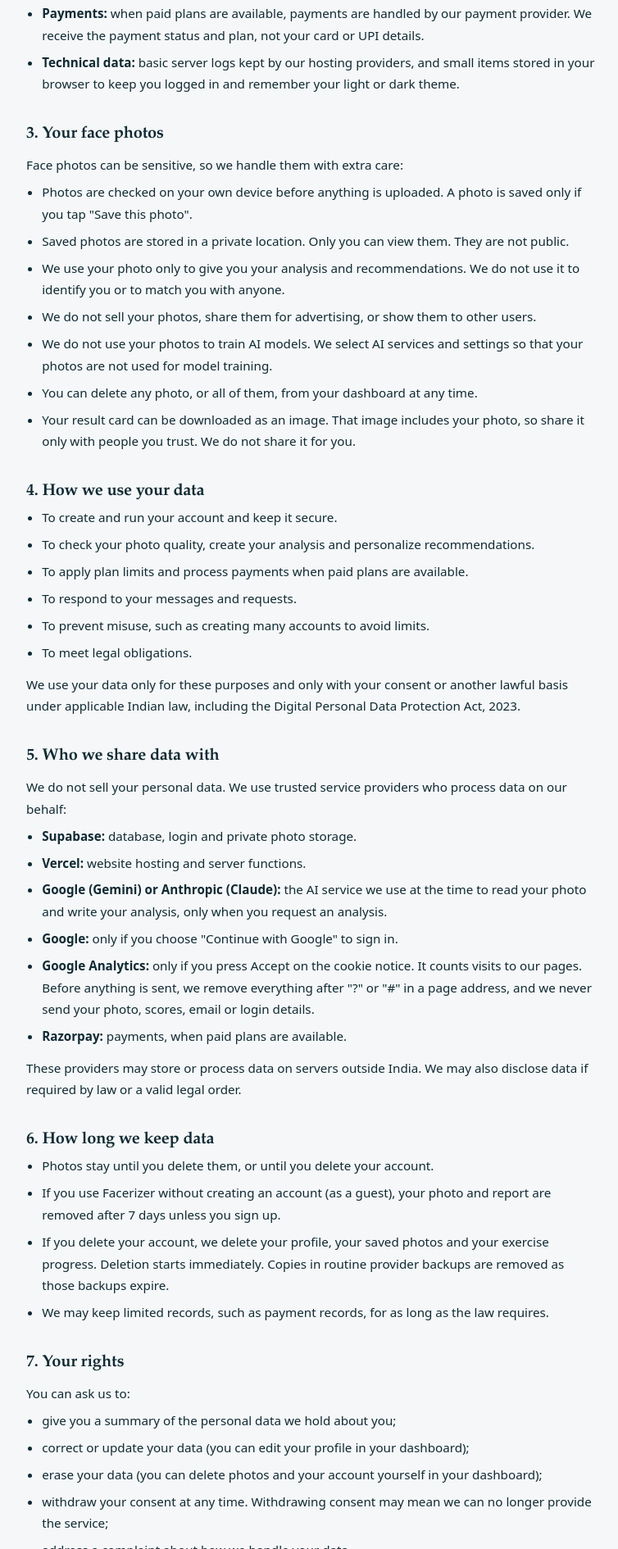
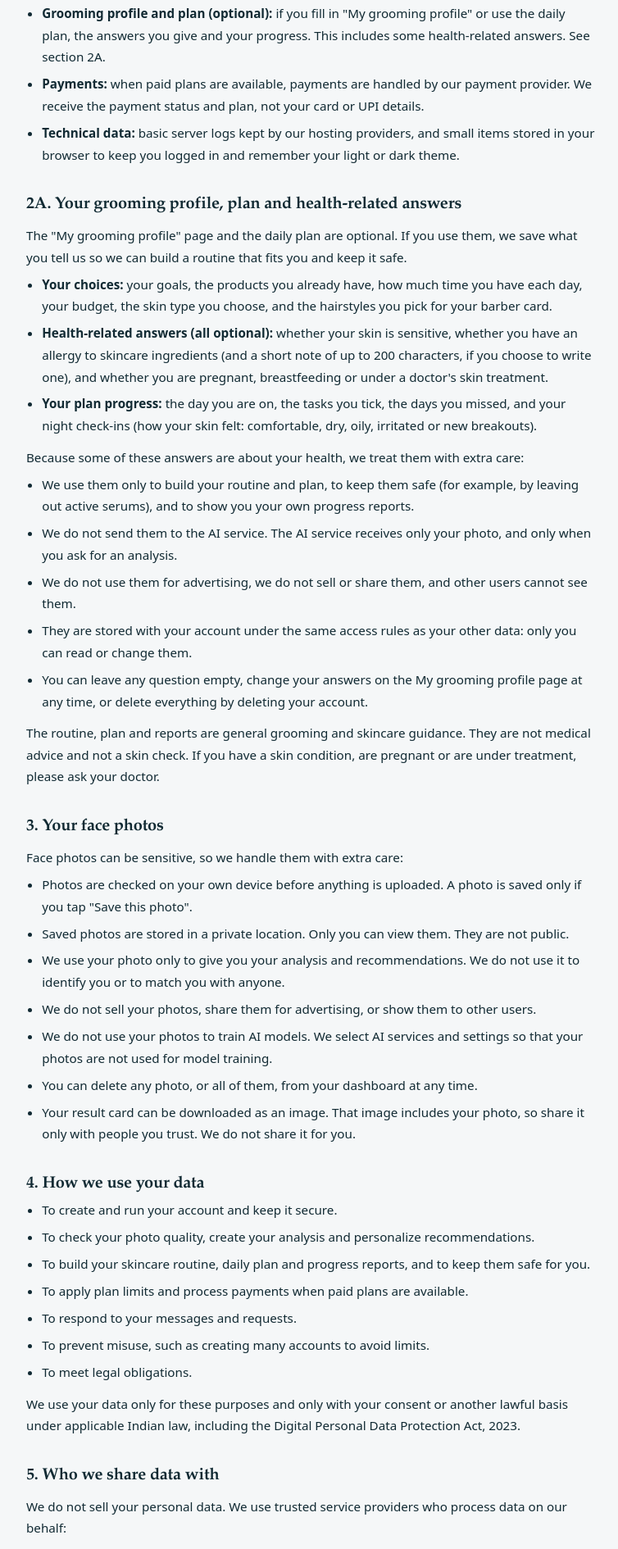
Before and after one commit to s1a2c3-spec/Facerizer, a plain HTML site: page privacy.html in a window 1280 px wide. Shown: the part 910-2800 px from the top of the page at 82% size, without its empty margins (260-1014 px from the left). Drawn offline with Linux system fonts and the light colour scheme.

Commit message:
Add files via upload

```diff
--- a/privacy.html
+++ b/privacy.html
@@ -19,7 +19,7 @@
 </header>
 <main class="legal">
 <h1>Privacy Policy</h1>
-<p class="updated">Last updated: 14 November 2026</p>
+<p class="updated">Last updated: 20 November 2026</p>
 
 <p>Facerizer is an AI grooming and style coach. This policy explains what personal data we collect, why we collect it, who we share it with, and the choices you have. We have written it in plain language. If something is unclear, please contact us.</p>
 
@@ -34,9 +34,27 @@
   <li><strong>Face photos:</strong> only the photos you choose to save for analysis (see section 3).</li>
   <li><strong>Analysis results:</strong> when the analysis feature is available, the reports we create from your photos. Each report also keeps five spots (positions on your photo, like "eyes" or "jawline") that we use to place the numbered labels on your result card. We do not save a full map of your face.</li>
   <li><strong>Exercise progress (optional):</strong> if you are logged in and use the Face exercises page, the days you mark as done and the exercises you tick. This is stored with your account so you can see it on any device.</li>
+  <li><strong>Grooming profile and plan (optional):</strong> if you fill in "My grooming profile" or use the daily plan, the answers you give and your progress. This includes some health-related answers. See section 2A.</li>
   <li><strong>Payments:</strong> when paid plans are available, payments are handled by our payment provider. We receive the payment status and plan, not your card or UPI details.</li>
   <li><strong>Technical data:</strong> basic server logs kept by our hosting providers, and small items stored in your browser to keep you logged in and remember your light or dark theme.</li>
 </ul>
+
+<h2 id="grooming-profile">2A. Your grooming profile, plan and health-related answers</h2>
+<p>The "My grooming profile" page and the daily plan are optional. If you use them, we save what you tell us so we can build a routine that fits you and keep it safe.</p>
+<ul>
+  <li><strong>Your choices:</strong> your goals, the products you already have, how much time you have each day, your budget, the skin type you choose, and the hairstyles you pick for your barber card.</li>
+  <li><strong>Health-related answers (all optional):</strong> whether your skin is sensitive, whether you have an allergy to skincare ingredients (and a short note of up to 200 characters, if you choose to write one), and whether you are pregnant, breastfeeding or under a doctor's skin treatment.</li>
+  <li><strong>Your plan progress:</strong> the day you are on, the tasks you tick, the days you missed, and your night check-ins (how your skin felt: comfortable, dry, oily, irritated or new breakouts).</li>
+</ul>
+<p>Because some of these answers are about your health, we treat them with extra care:</p>
+<ul>
+  <li>We use them only to build your routine and plan, to keep them safe (for example, by leaving out active serums), and to show you your own progress reports.</li>
+  <li>We do not send them to the AI service. The AI service receives only your photo, and only when you ask for an analysis.</li>
+  <li>We do not use them for advertising, we do not sell or share them, and other users cannot see them.</li>
+  <li>They are stored with your account under the same access rules as your other data: only you can read or change them.</li>
+  <li>You can leave any question empty, change your answers on the My grooming profile page at any time, or delete everything by deleting your account.</li>
+</ul>
+<p>The routine, plan and reports are general grooming and skincare guidance. They are not medical advice and not a skin check. If you have a skin condition, are pregnant or are under treatment, please ask your doctor.</p>
 
 <h2>3. Your face photos</h2>
 <p>Face photos can be sensitive, so we handle them with extra care:</p>
@@ -54,6 +72,7 @@
 <ul>
   <li>To create and run your account and keep it secure.</li>
   <li>To check your photo quality, create your analysis and personalize recommendations.</li>
+  <li>To build your skincare routine, daily plan and progress reports, and to keep them safe for you.</li>
   <li>To apply plan limits and process payments when paid plans are available.</li>
   <li>To respond to your messages and requests.</li>
   <li>To prevent misuse, such as creating many accounts to avoid limits.</li>
@@ -76,8 +95,9 @@
 <h2>6. How long we keep data</h2>
 <ul>
   <li>Photos stay until you delete them, or until you delete your account.</li>
-  <li>If you use Facerizer without creating an account (as a guest), your photo and report are removed after 7 days unless you sign up.</li>
-  <li>If you delete your account, we delete your profile, your saved photos and your exercise progress. Deletion starts immediately. Copies in routine provider backups are removed as those backups expire.</li>
+  <li>If you use Facerizer without creating an account (as a guest), your photo, report and any answers you gave are removed after 7 days unless you sign up.</li>
+  <li>Your grooming profile, plan progress and night check-ins stay until you change or delete them, or delete your account.</li>
+  <li>If you delete your account, we delete your profile, your saved photos, your exercise progress, and your grooming profile, plan progress and check-ins. Deletion starts immediately. Copies in routine provider backups are removed as those backups expire.</li>
   <li>We may keep limited records, such as payment records, for as long as the law requires.</li>
 </ul>
 
@@ -85,7 +105,7 @@
 <p>You can ask us to:</p>
 <ul>
   <li>give you a summary of the personal data we hold about you;</li>
-  <li>correct or update your data (you can edit your profile in your dashboard);</li>
+  <li>correct or update your data (you can edit your profile in your dashboard, and your grooming answers on the My grooming profile page);</li>
   <li>erase your data (you can delete photos and your account yourself in your dashboard);</li>
   <li>withdraw your consent at any time. Withdrawing consent may mean we can no longer provide the service;</li>
   <li>address a complaint about how we handle your data.</li>
--- a/profile.css
+++ b/profile.css
@@ -4,6 +4,7 @@
 .pf-set legend { padding: 0 0.4rem; font: 600 1.1rem var(--serif); }
 .pf-help { margin: 0.2rem 0 0; font-size: 0.9rem; color: var(--muted-fg); line-height: 1.5; }
 .pf-set .fzr-chs { margin-top: 0.7rem; }
+.pf-privlink { display: inline-flex; align-items: center; min-height: 2.75rem; color: var(--primary); font-weight: 600; }
 .pf-note { display: block; margin-top: 1rem; }
 .pf-note label { display: block; font-weight: 600; font-size: 0.95rem; }
 .pf-note textarea { width: 100%; min-height: 5rem; margin-top: 0.4rem; padding: 0.7rem 0.85rem; font: inherit; font-size: 1rem; color: var(--fg); background: var(--bg); border: 1px solid var(--border); border-radius: 0.8rem; resize: vertical; box-sizing: border-box; }
--- a/profile.js
+++ b/profile.js
@@ -93,6 +93,7 @@
     var bg = fieldset(T("prof.budget_h")); bg.appendChild(single(function () { return draft.budget; }, function (v) { draft.budget = v; }, BUDGETS, function (v) { return T("prof.b." + v); })); box.appendChild(bg);
 
     var sf = fieldset(T("prof.safety_h"), T("prof.safety_help"));
+    var pn = el("p", "pf-help", T("prof.privacy_note") + " "); var pa = el("a", "pf-privlink", T("prof.privacy_link")); pa.href = "/privacy#grooming-profile"; pn.appendChild(pa); sf.appendChild(pn);
     var noteWrap = el("div", "pf-note"); noteWrap.hidden = !draft.has_allergy;
     var nl = el("label", "", T("prof.allergy_note")); nl.setAttribute("for", "pf-allergy-note");
     var ta = el("textarea"); ta.id = "pf-allergy-note"; ta.maxLength = 200; ta.value = draft.allergy_note; ta.setAttribute("aria-describedby", "pf-allergy-hint");
--- a/translations.js
+++ b/translations.js
@@ -284,7 +284,9 @@
       "td.ci.irritated": "Irritated",
       "td.ci.breakouts": "New breakouts",
       "td.ci_saved": "Saved. Tomorrow's plan will use this.",
-      "td.rep_h": "Your reports"
+      "td.rep_h": "Your reports",
+      "prof.privacy_note": "These answers are optional. We use them only to keep your routine safe, and we never send them to the AI service. Details in our",
+      "prof.privacy_link": "Privacy Policy."
     },
 
     hinglish: {
@@ -554,7 +556,9 @@
       "td.ci.irritated": "Jalan",
       "td.ci.breakouts": "Naye breakouts",
       "td.ci_saved": "Save ho gaya. Kal ka plan isse banega.",
-      "td.rep_h": "Aapki reports"
+      "td.rep_h": "Aapki reports",
+      "prof.privacy_note": "Ye jawab zaroori nahi hain. Hum inhe sirf aapke routine ko surakshit rakhne ke liye use karte hain, aur AI service ko kabhi nahi bhejte. Poori jaankari hamari",
+      "prof.privacy_link": "Privacy Policy mein hai."
     }
   };
 
```
